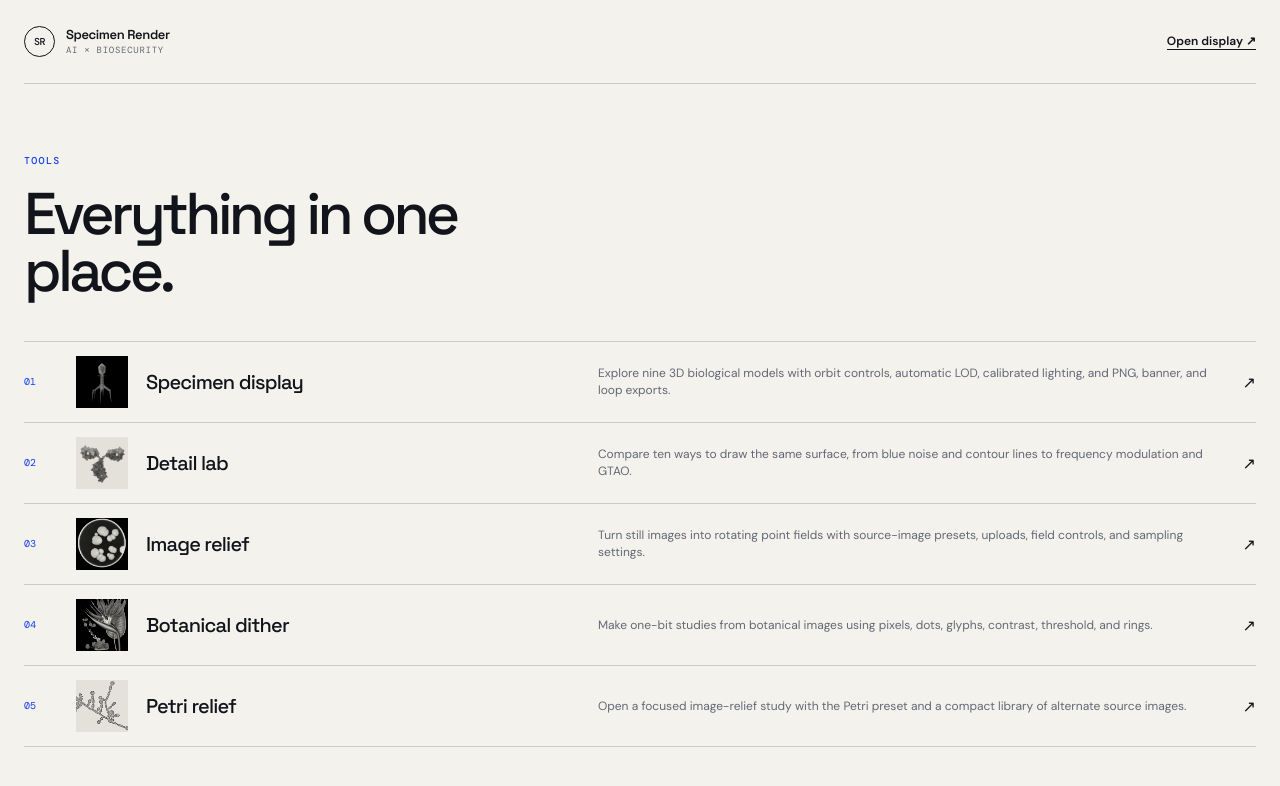
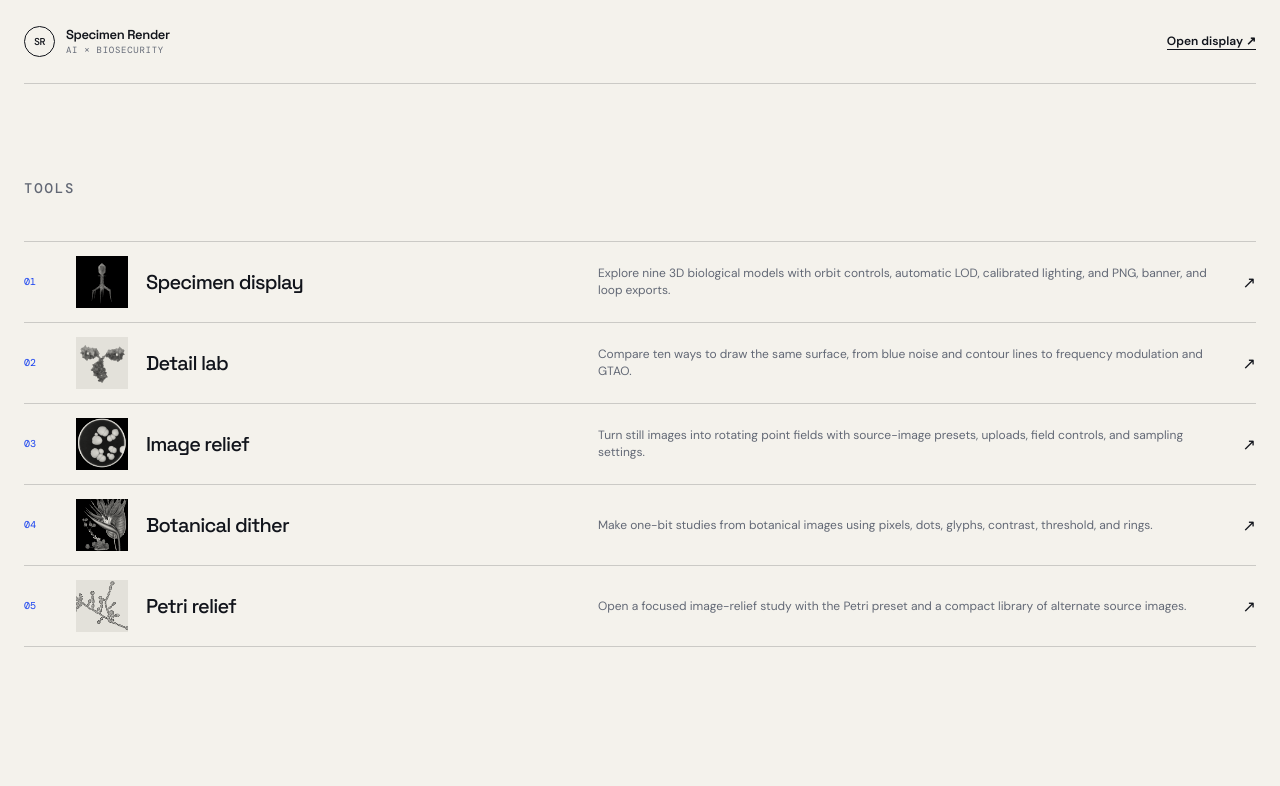
Before and after one commit to latchbio/specimen-render, a website built with Vite: page index.html in a window 1280 px wide. Built offline with nearby package versions, Linux system fonts and the light colour scheme.

Commit message:
Remove landing page heading

```diff
--- a/index.html
+++ b/index.html
@@ -23,10 +23,9 @@
         <a class="header-link" href="/display.html">Open display <span aria-hidden="true">↗</span></a>
       </header>
 
-      <section class="manifest-section" aria-labelledby="manifest-title">
+      <section class="manifest-section" aria-label="Tools">
         <div class="section-heading">
           <p class="eyebrow">Tools</p>
-          <h2 id="manifest-title">Everything in one place.</h2>
         </div>
         <div class="manifest-list">
           <a class="manifest-row" href="/display.html">
```
